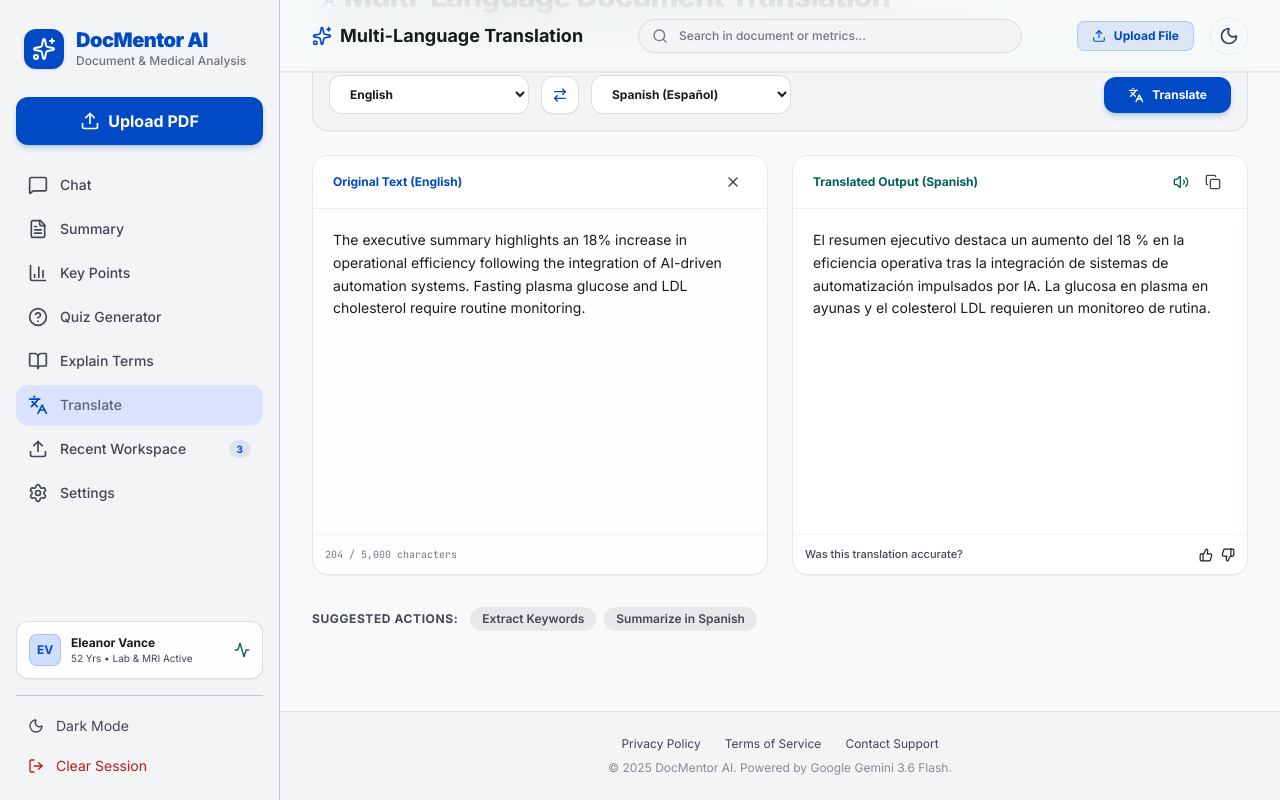
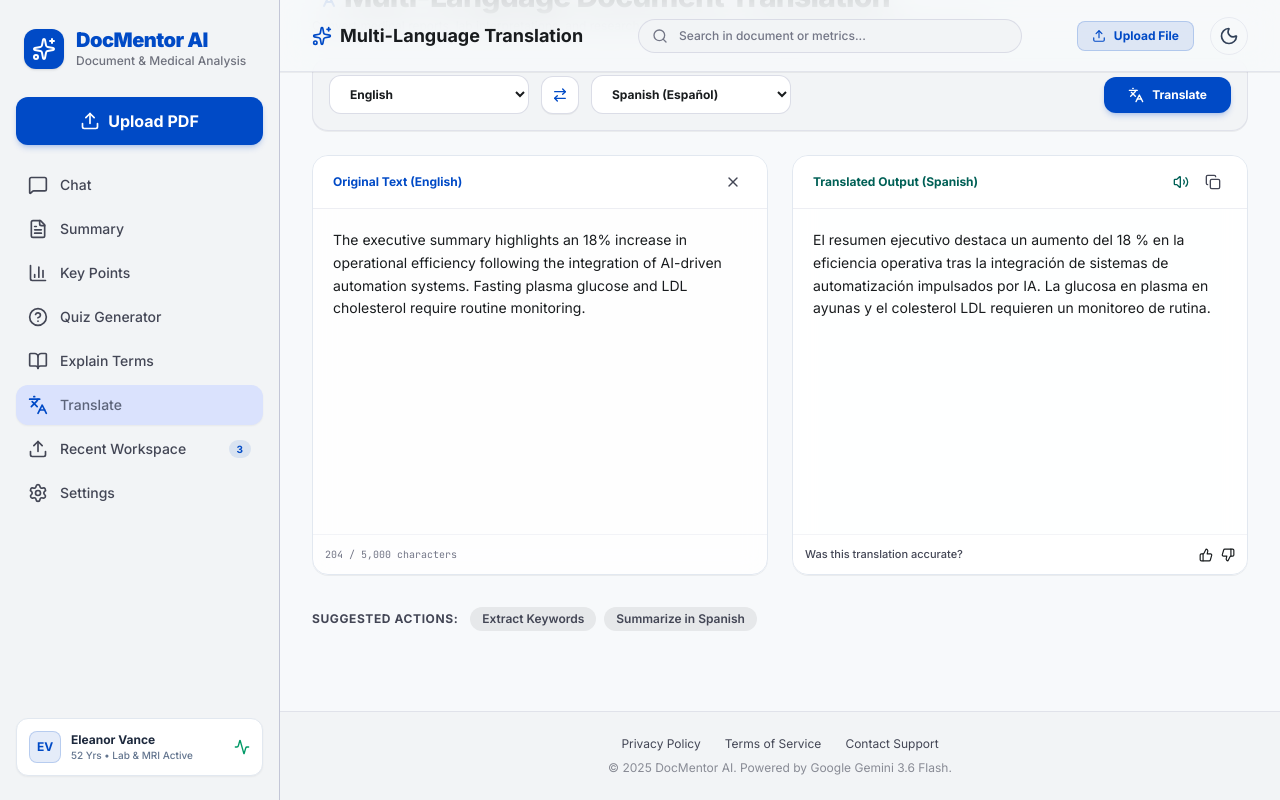
Before and after one commit to bikram73/DocMentor_AI, a React (Vite) app: page / in a window 1280 px wide. Both pictures are taken after a click on the element 1045 px from the left and 1242 px from the top of the page. Shown: the part 126-926 px from the top of the page. Built offline with nearby package versions, Linux system fonts and the light colour scheme.

Commit message:
first commit

```diff
--- a/src/components/Sidebar.tsx
+++ b/src/components/Sidebar.tsx
@@ -8,9 +8,6 @@ import {
   Languages,
   Upload,
   Settings,
-  Moon,
-  Sun,
-  LogOut,
   Sparkles,
   Activity
 } from 'lucide-react';
@@ -96,36 +93,17 @@ export const Sidebar: React.FC<SidebarProps> = ({
       </nav>
 
       {/* Patient Record Locker Quick Switcher */}
-      <div className="bg-white/80 dark:bg-slate-800/90 border border-outline-variant/60 dark:border-slate-700/80 rounded-xl p-3 my-2 shadow-2xs">
+      <div className="bg-white dark:bg-slate-800/90 border border-slate-200 dark:border-slate-700/80 rounded-xl p-3 my-2 shadow-xs transition-colors">
         <div className="flex items-center gap-2.5">
-          <div className="w-8 h-8 rounded-lg bg-primary-container/20 text-primary font-bold text-xs flex items-center justify-center border border-primary/20">
+          <div className="w-8 h-8 rounded-lg bg-primary/10 text-primary font-bold text-xs flex items-center justify-center border border-primary/20 shrink-0">
             EV
           </div>
           <div className="min-w-0 flex-1">
-            <p className="text-xs font-bold text-on-surface truncate">Eleanor Vance</p>
-            <p className="text-[10px] text-on-surface-variant">52 Yrs • Lab & MRI Active</p>
+            <p className="text-xs font-bold text-slate-800 dark:text-slate-100 truncate">Eleanor Vance</p>
+            <p className="text-[10px] text-slate-500 dark:text-slate-400 font-medium">52 Yrs • Lab & MRI Active</p>
           </div>
-          <Activity className="w-4 h-4 text-tertiary" />
+          <Activity className="w-4 h-4 text-emerald-600 dark:text-emerald-400 shrink-0" />
         </div>
-      </div>
-
-      {/* Footer System Actions */}
-      <div className="mt-auto pt-3 border-t border-outline-variant flex flex-col gap-1">
-        <button
-          onClick={() => setDarkMode(prev => !prev)}
-          className="flex items-center gap-3 px-3 py-2 rounded-lg text-sm text-on-surface-variant hover:bg-surface-container-high transition-colors text-left"
-        >
-          {darkMode ? <Sun className="w-4 h-4 text-amber-500" /> : <Moon className="w-4 h-4 text-on-surface-variant" />}
-          <span>{darkMode ? 'Light Mode' : 'Dark Mode'}</span>
-        </button>
-
-        <button
-          onClick={() => alert('DocMentor AI is active. Patient data is securely stored locally.')}
-          className="flex items-center gap-3 px-3 py-2 rounded-lg text-sm text-error hover:bg-error-container/40 transition-colors text-left"
-        >
-          <LogOut className="w-4 h-4 text-error" />
-          <span>Clear Session</span>
-        </button>
       </div>
 
     </aside>
```
